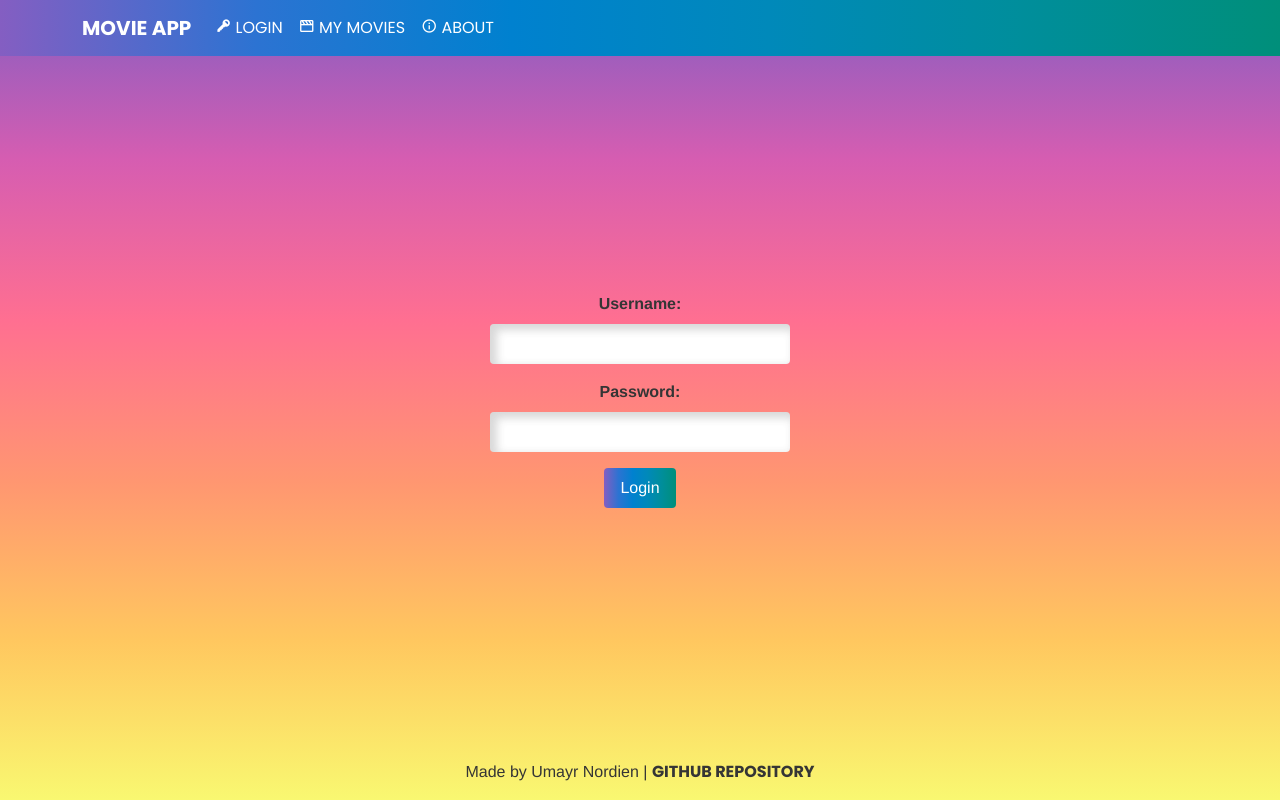
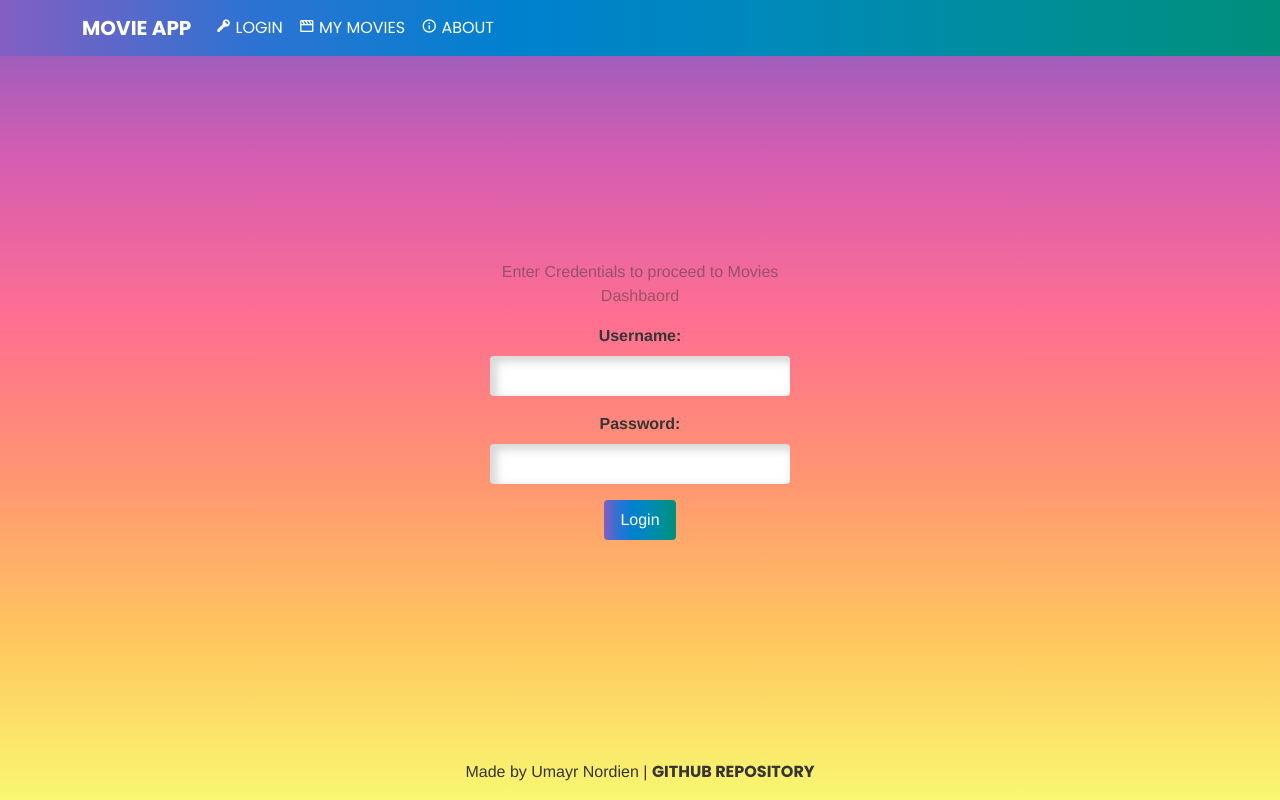
Before and after one commit to UmayrNordien/vue_movie_app, a Vue app: page / in a window 1280 px wide. Built offline with nearby package versions, Linux system fonts and the light colour scheme.

Commit message:
update: added credentials noti <p> :)

```diff
--- a/src/components/LoginForm.vue
+++ b/src/components/LoginForm.vue
@@ -1,12 +1,12 @@
 <template>
   <div class="bg">
     <form @submit.prevent="login" class="login-form">
+      <p>Enter Credentials to proceed to Movies Dashbaord</p>
       <label for="username">Username:</label>
       <input v-model="username" type="text" id="username" />
 
       <label for="password">Password:</label>
       <input v-model="password" type="password" id="password" />
-
       <button type="submit">Login</button>
     </form>
   </div>
@@ -129,6 +129,10 @@ export default {
   outline: none
 }
 
+p{
+  color: #3535357a;
+}
+
 .login-form button {
   padding: 8px 16px;
   background: linear-gradient(to right, #845EC2, #2C73D2, #0081CF, #0089BA, #008E9B, #008F7A);
```
